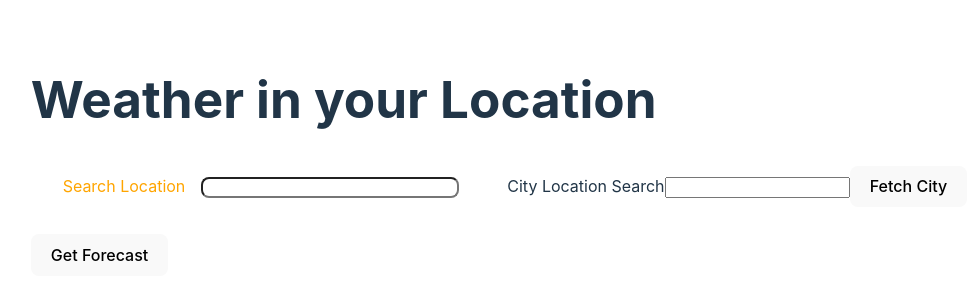
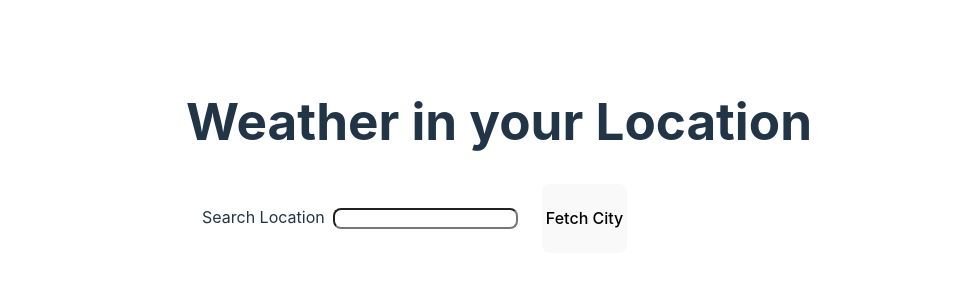
Before and after one commit to Horacaz/weather-app-react-vite, a React (Vite) app: page / in a window 1280 px wide. Shown: the part 244-544 px from the top of the page, without its empty margins (141-1118 px from the left). Built offline with nearby package versions, Linux system fonts and the light colour scheme.

Commit message:
Implements SearchLocation component.

```diff
--- a/src/App.tsx
+++ b/src/App.tsx
@@ -1,41 +1,28 @@
-import { useState } from "react";
+import { useState, useEffect } from "react";
 import "./App.css";
 import useCityLocation from "./hooks/useCityLocation";
 import useForecast from "./hooks/useForecast";
 import SearchLocation from "./components/SearchLocation/SearchLocation";
 function App() {
-  const { loading, cityLocation, cityKey, setCityFetch } = useCityLocation();
-  const {currentForecast, setKey} = useForecast();
+  const { cityKey, setCityFetch } = useCityLocation();
+  const { setKey } = useForecast();
   const [query, setQuery] = useState("");
+
+  const onChangeCallBack = (e: React.ChangeEvent<HTMLInputElement>) => setQuery(e.target.value);
+  const onClickCallBack = () => setCityFetch(query);
+
+  /*
+    // fetches Forecast
+    useEffect( () => {
+      if(cityKey){
+        setKey(cityKey);
+      }
+    }), [setKey, cityKey];
+ */
   return (
     <>
       <h1>Weather in your Location</h1>
-      <SearchLocation />
-      <label>
-        City Location Search
-        {/* add validation beforehand */}
-        <input onChange={(event) => setQuery(event.target.value)} type="text" />
-      </label>
-      <button
-        onClick={() => {
-          setCityFetch(query);
-        }}
-        type="button"
-      >
-        Fetch City
-      </button>
-      {!loading && (
-        <>
-          <h2>{cityLocation.administrativeArea}</h2>
-          <button
-            onClick={() => {
-              setKey(cityKey);
-            }}
-          >
-            Get Forecast
-          </button>
-        </>
-      )}
+      <SearchLocation onChange = { onChangeCallBack } onClick = { onClickCallBack }/>
     </>
   );
 }
--- a/src/components/SearchLocation/SearchLocation.tsx
+++ b/src/components/SearchLocation/SearchLocation.tsx
@@ -1,11 +1,15 @@
-import { SearchInput, Label } from "./styles";
+import { SearchInput, Label, Button, Container } from "./styles";
 
-export default function SearchLocation(){
+export default function SearchLocation(props){
+    const {onChange, onClick} = props;
     return(
         <>
-        <Label> Search Location
-         <SearchInput onChange = { (event) => console.log(event.target.value)}/>
-        </Label>
+        <Container>
+            <Label> Search Location
+                <SearchInput onChange={onChange}/>
+            </Label>
+            <Button onClick={onClick}> Fetch City</Button>
+        </Container>
         </>
     )
 }
--- a/src/components/SearchLocation/styles.ts
+++ b/src/components/SearchLocation/styles.ts
@@ -1,13 +1,18 @@
 import styled from 'styled-components'
 
 export const SearchInput = styled.input`
-color: red;
-min-width: 250px;
+min-width: 30%;
 border-radius: 8px;
-margin: 1rem;
+margin: 0.5rem;
 `
 export const Label = styled.label`
-color: orange;
-margin: 1rem;
-padding: 1rem;
+margin: 0.5rem;
+padding: 0.5rem;
 `
+export const Button = styled.button`
+padding: 0.2rem;
+border-radius: 8px;
+`
+export const Container = styled.div`
+display: flex
+`
--- a/src/hooks/useCityLocation.ts
+++ b/src/hooks/useCityLocation.ts
@@ -4,13 +4,10 @@ import mapCityLocation from "../mappers/mapCityLocation";
 import { useEffect, useState } from "react";
 export default function useCityLocation() {
   const [loading, setLoading] = useState(false);
-  const [cityLocation, setCityLocation] = useState<IParsedCityLocation>({
-    key: "",
-    country: "",
-    administrativeArea: "",
-  });
+  const [cityLocation, setCityLocation] = useState<IParsedCityLocation | null>(null);
   const [cityFetch, setCityFetch] = useState("");
   const [cityKey, setCityKey] = useState("");
+
   useEffect(() => {
     async function fetchCity() {
       const cityKey = await getCityKey(cityFetch);
```
